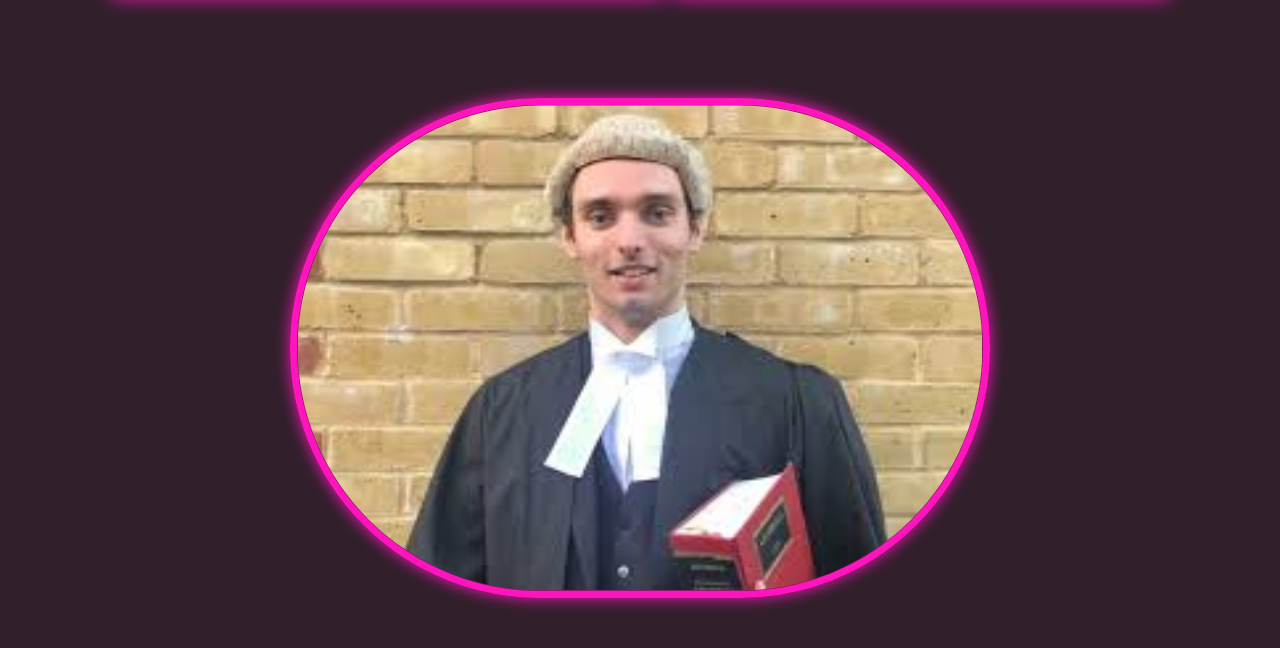
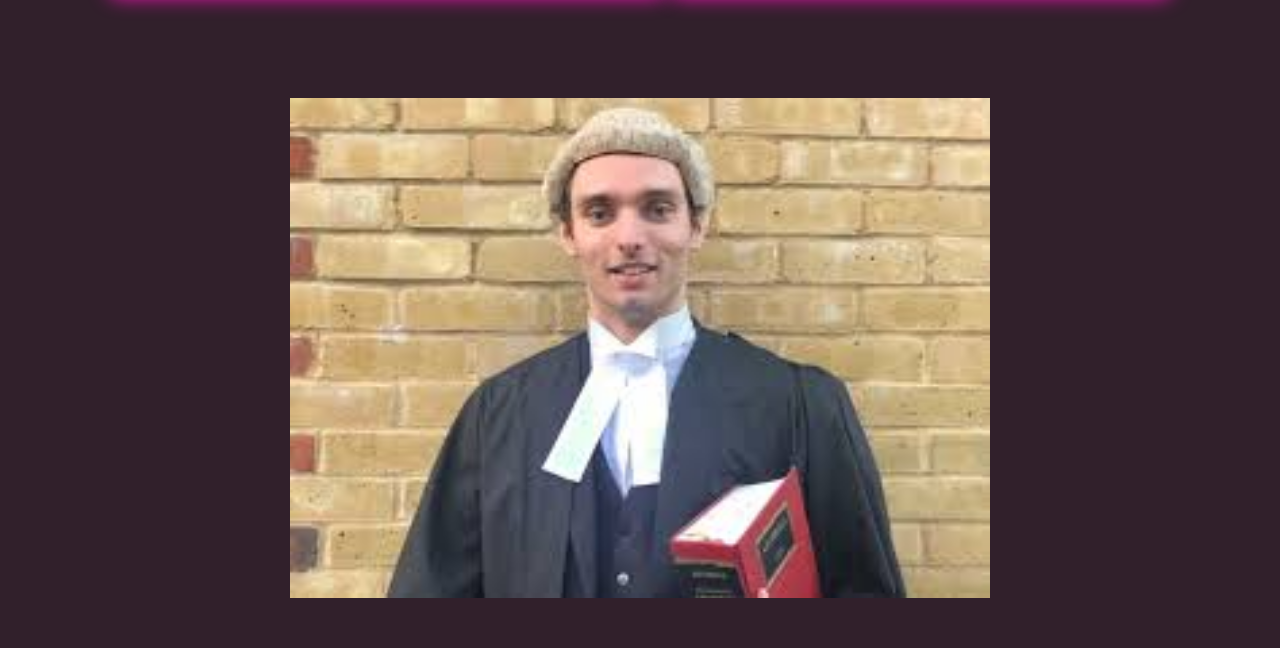
Before and after one commit to SuatErdem/kamapnayci, a plain HTML site: page index.html in a window 1280 px wide. Shown: the part 158-806 px from the top of the page. Drawn offline with Linux system fonts and the light colour scheme.

Commit message:
Update index.html

```diff
--- a/index.html
+++ b/index.html
@@ -47,7 +47,7 @@
         <audio id="ali" src="Photos/al.mp4"></audio>
         <audio id="efekt" src="Photos/ampul.mp3"></audio>
         <audio id="audio" src="Photos/horse.ogv"></audio>
-    <img class="neon-button2" width="700" height="500" src="Photos/images.jpg" id="kampanye">
+    <img class="" width="700" height="500" src="Photos/images.jpg" id="kampanye">
     </body>
 
 
```
